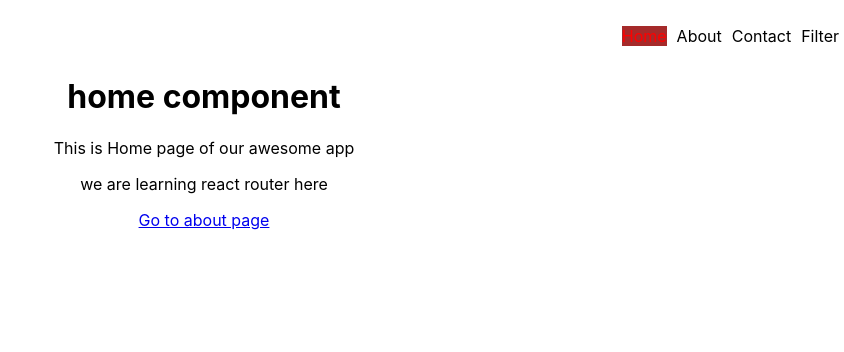
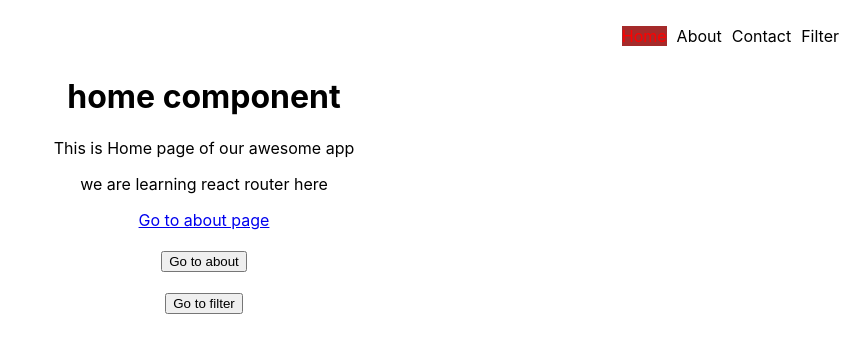
Before and after one commit to sameershinde28/rreactRouter, a React (Create React App) app: page / in a window 1280 px wide. Shown: the top 352 px of the page, without its empty margins (436-1280 px from the left). Built offline with nearby package versions, Linux system fonts and the light colour scheme.

Commit message:
nav to another page

```diff
--- a/src/component/About.js
+++ b/src/component/About.js
@@ -1,6 +1,8 @@
-import { Link } from 'react-router-dom';
+import { Link,useNavigate } from 'react-router-dom';
 
 export default function About() {
+    const navigate=useNavigate();
+
     return <>
         <h1>about component</h1>
         <p>This is About page of our awesome app</p>
@@ -11,5 +13,7 @@ export default function About() {
             <li><Link to="/user/peter">peter</Link></li>
         </ul>
 
+        <button onClick={()=>navigate('/')}>HOME</button>
+
     </>
 }
--- a/src/component/Filter.js
+++ b/src/component/Filter.js
@@ -1,7 +1,7 @@
-import { useSearchParams } from "react-router-dom";
+import { useSearchParams,useNavigate } from "react-router-dom";
 
 export default function Filter(){
-
+    const navigate=useNavigate();
     const[sameer,setSameer]=useSearchParams();
 
     // console.warn(sameer.get('age'));
@@ -22,6 +22,8 @@ export default function Filter(){
         <input type="text" onChange={(e)=>setSameer({text:e.target.value,age:10})}
         placeholder="enter text in query"  />
 
+        <button onClick={()=>navigate('/')}>HOME</button>
+
         </div>
 
     )
--- a/src/component/Home.js
+++ b/src/component/Home.js
@@ -1,10 +1,19 @@
-import {Link} from 'react-router-dom';
+import {Link,useNavigate} from 'react-router-dom';
 
 export default function Home(){
-    return <>
+   const navigate=useNavigate();
+
+   return <>
     <h1>home component</h1>
     <p>This is Home page of our awesome app</p>
     <p>we are learning react router here</p>
     <Link to="/about">Go to about page</Link>
+    <br/> <br/>
+    <button onClick={()=>navigate('/about')}  >Go to about</button>
+    <br/> <br/>
+    <button onClick={()=>navigate('/filter')}>Go to filter</button>
+    <br/> <br/>
+
+
     </>
 }
```
